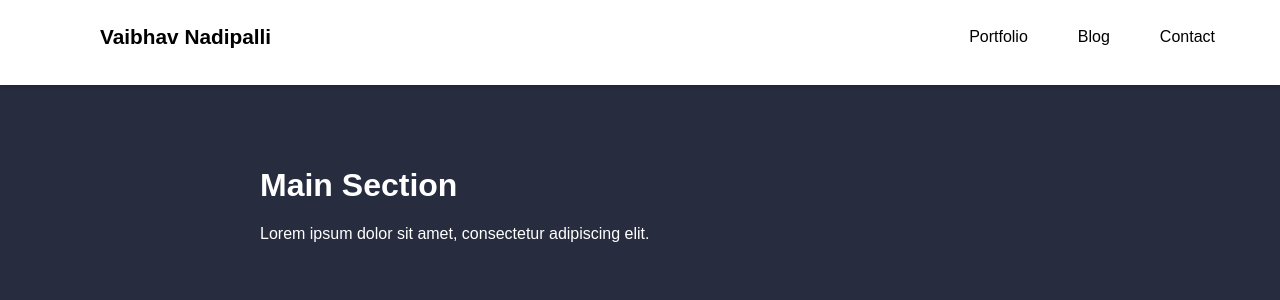
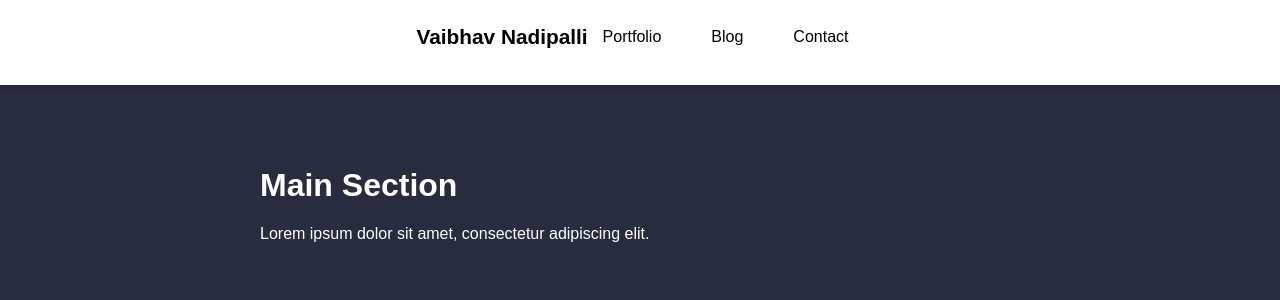
Before and after one commit to Vaibhav-Nadipalli/vaibhav-nadipalli.github.io, a Jekyll site: the page built from index.markdown, in a window 1280 px wide. Shown: the top 300 px of the page. Built offline with Jekyll 4.4.1, drawn with Linux system fonts in a browser that asks for light colours.

Commit message:
Update styles.css

```diff
--- a/assets/css/styles.css
+++ b/assets/css/styles.css
@@ -30,9 +30,8 @@ header {
 
 .nav-container {
     display: flex;
-    justify-content: space-between;
+    justify-content: center; /* Center items horizontally */
     align-items: center;
-    padding: 0 50px; /* Increased padding for spacing */
 }
 
 .nav-title {
@@ -40,7 +39,6 @@ header {
     color: #000; /* Black color */
     margin: 0; /* Reset margin */
     padding: 0; /* Reset padding */
-    margin-left: 50px; /* Adjusted margin for left spacing */
 }
 
 .nav-links {
```
